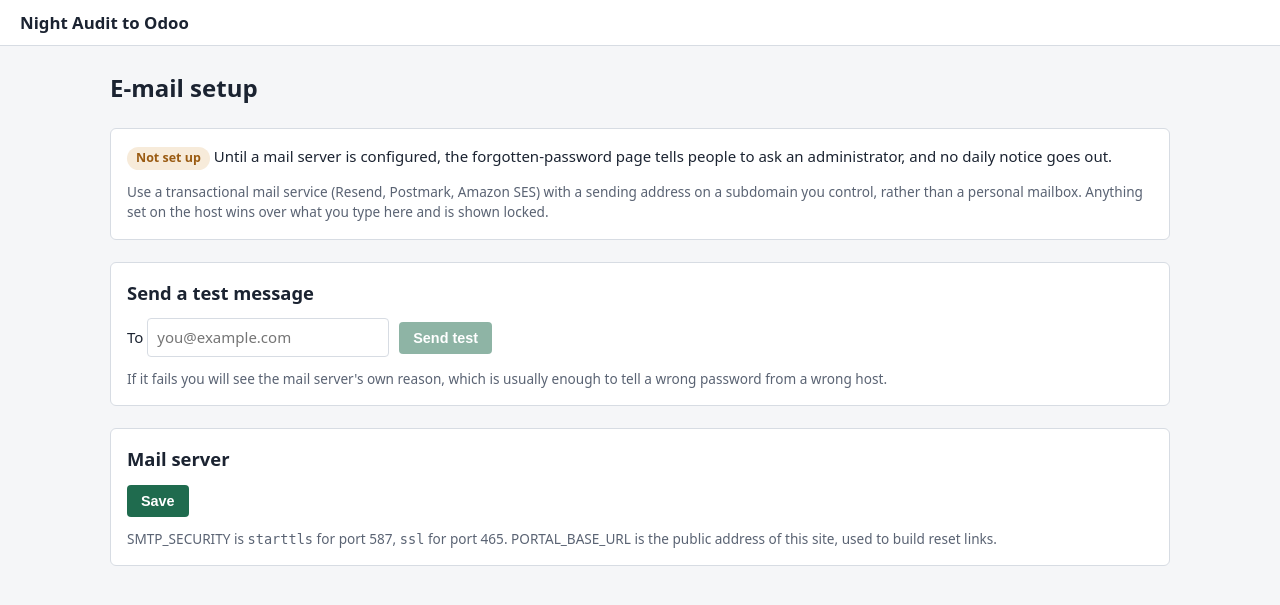
After one commit to chrisgannaway-max/japan2027, a FastAPI app: template odoo-automation/portal/templates/admin_email.html in a window 1280 px wide. The commit adds this page. Shown: the top 605 px of the page. Run offline with FastAPI, Linux system fonts and the light colour scheme; the template is opened without the code that fills it, so the values that code supplies are empty.

Commit message:
Add an e-mail setup page with a test-message button
SMTP was environment variables only, so checking it meant triggering a real
password reset and hoping.

/admin/email shows whether mail is working, lets an admin fill in the server
details in the browser, and sends a test message that reports the mail
server's own error when it fails - enough to tell a wrong password from a
wrong hostname.

The password is never rendered back: blank keeps the saved one, a checkbox
clears it. Values set on the host are shown locked and cannot be overridden
from the browser, so a pinned credential stays pinned.

Settings live in a key/value table; the mailer reads the environment first
and falls back to it. Also adds SMTP_REPLY_TO so replies reach a person.

6 new tests; 88 passing.

Co-Authored-By: Claude Opus 5 <noreply@anthropic.com>
Claude-Session: https://claude.ai/code/session_015CiJ1FwiaiSfeoGtrEP611

```diff
--- a/odoo-automation/portal/app.py
+++ b/odoo-automation/portal/app.py
@@ -70,6 +70,7 @@ class State:
         self.reload_config()
 
     def reload_config(self) -> None:
+        mail.set_stored(self.db.settings())
         if self.store is not None:
             self.props = self.store.properties()
             self.users = UserStore(records=self.store.users())
@@ -1003,3 +1004,46 @@ def missing_csv(days: int = 14, day: Optional[str] = None, user: User = Depends(
                         r["status"] if r else "", r["created_at"] if r else "", r["uploaded_by"] if r else ""])
     return Response(buf.getvalue(), media_type="text/csv",
                     headers={"Content-Disposition": f'attachment; filename="missing-uploads-{grid["end"]}.csv"'})
+
+
+# ------------------------------------------------------------------ e-mail setup
+@app.get("/admin/email", response_class=HTMLResponse)
+def email_page(request: Request, user: User = Depends(require_admin), msg: str = "", err: str = ""):
+    rows = []
+    for key in mail.KEYS:
+        secret = key in mail.SECRET_KEYS
+        rows.append({"key": key, "source": mail.source_of(key), "secret": secret,
+                     "value": "" if secret else mail.setting(key),
+                     "is_set": bool(mail.setting(key)),
+                     "locked": bool(os.environ.get(key))})
+    return render(request, "admin_email.html", rows=rows, configured=mail.configured(),
+                  msg=msg, err=err, test_to=user.email or "")
+
+
+@app.post("/admin/email")
+async def email_save(request: Request, user: User = Depends(require_admin)):
+    form = await request.form()
+    values = {}
+    for key in mail.KEYS:
+        if os.environ.get(key):
+            continue                                   # pinned on the host, not ours to change
+        v = (form.get(key) or "").strip()
+        if key in mail.SECRET_KEYS and not v:
+            continue                                   # blank means "leave the saved one alone"
+        values[key] = v
+    if form.get("clear_password"):
+        values["SMTP_PASSWORD"] = ""
+    state.db.save_settings(values, user.username)
+    state.reload_config()
+    return RedirectResponse("/admin/email?msg=Saved", status_code=303)
+
+
+@app.post("/admin/email/test")
+def email_test(request: Request, to: str = Form(...), user: User = Depends(require_admin)):
+    body = ("This is a test from the Night Audit portal.\n\n"
+            "If you can read this, password resets and the daily missing-uploads notice will reach people.\n"
+            f"Sent by {user.username}.\n")
+    ok, why = mail.send_reporting(to.strip(), "Night Audit portal: test message", body)
+    if ok:
+        return RedirectResponse(f"/admin/email?msg=Test+message+sent+to+{to.strip()}", status_code=303)
+    return RedirectResponse(f"/admin/email?err=Could+not+send:+{why}", status_code=303)
--- a/odoo-automation/portal/db.py
+++ b/odoo-automation/portal/db.py
@@ -54,6 +54,12 @@ CREATE TABLE IF NOT EXISTS invoices (
     exported_at TEXT,
     posted_at TEXT,
     odoo_move_id INTEGER
+);
+CREATE TABLE IF NOT EXISTS settings (
+    key TEXT PRIMARY KEY,
+    value TEXT,
+    updated_at TEXT,
+    updated_by TEXT
 );
 CREATE TABLE IF NOT EXISTS password_resets (
     token_hash TEXT PRIMARY KEY,
@@ -266,3 +272,21 @@ class Database:
         if row is None or row["used_at"] or row["expires_at"] < datetime.now().isoformat(timespec="seconds"):
             return None
         return row["username"]
+
+    # ---------------------------------------------------------------- settings
+    def settings(self) -> dict[str, str]:
+        with self._conn() as c:
+            return {r["key"]: (r["value"] or "") for r in c.execute("SELECT key, value FROM settings")}
+
+    def save_settings(self, values: dict[str, str], username: str = "") -> None:
+        """Blank values are removed rather than stored, so falling back to the environment
+        is always possible."""
+        now = datetime.now().isoformat(timespec="seconds")
+        with self._conn() as c:
+            for k, v in values.items():
+                if v is None or v == "":
+                    c.execute("DELETE FROM settings WHERE key=?", (k,))
+                else:
+                    c.execute("INSERT INTO settings(key, value, updated_at, updated_by) VALUES(?,?,?,?) "
+                              "ON CONFLICT(key) DO UPDATE SET value=excluded.value, updated_at=excluded.updated_at, "
+                              "updated_by=excluded.updated_by", (k, v, now, username))
--- a/odoo-automation/portal/mail.py
+++ b/odoo-automation/portal/mail.py
@@ -2,11 +2,15 @@
 
 Configured entirely by environment variables, so nothing secret sits in the repository:
 
-    SMTP_HOST, SMTP_PORT (587), SMTP_USER, SMTP_PASSWORD, SMTP_FROM
+    SMTP_HOST, SMTP_PORT (587), SMTP_USER, SMTP_PASSWORD, SMTP_FROM, SMTP_REPLY_TO
     SMTP_SECURITY   starttls (default) | ssl | none
     PORTAL_BASE_URL https://nightaudit.example.com   - used to build links
 
-If SMTP_HOST is unset, `configured()` is False and the caller tells the user to contact
+The same keys can be saved on the Settings page instead, which is easier for whoever runs
+this day to day.  The environment always wins, so a value pinned on the host cannot be
+changed from the browser.
+
+If no host is configured, `configured()` is False and the caller tells the user to contact
 their administrator rather than pretending an e-mail went out.
 """
 from __future__ import annotations
@@ -17,27 +21,62 @@ from email.message import EmailMessage
 from typing import Optional
 
 
+KEYS = ("SMTP_HOST", "SMTP_PORT", "SMTP_USER", "SMTP_PASSWORD", "SMTP_FROM", "SMTP_SECURITY",
+        "SMTP_REPLY_TO", "PORTAL_BASE_URL")
+SECRET_KEYS = ("SMTP_PASSWORD",)
+
+#: filled in from the database by the portal; the environment always wins over it, so a
+#: value set on the host cannot be silently overridden from the browser.
+_stored: dict[str, str] = {}
+
+
+def set_stored(values: dict[str, str]) -> None:
+    global _stored
+    _stored = {k: v for k, v in (values or {}).items() if k in KEYS and v}
+
+
+def setting(key: str, default: str = "") -> str:
+    return os.environ.get(key) or _stored.get(key) or default
+
+
+def source_of(key: str) -> str:
+    if os.environ.get(key):
+        return "environment"
+    if _stored.get(key):
+        return "saved here"
+    return ""
+
+
 def configured() -> bool:
-    return bool(os.environ.get("SMTP_HOST") and os.environ.get("SMTP_FROM"))
+    return bool(setting("SMTP_HOST") and setting("SMTP_FROM"))
 
 
 def base_url() -> str:
-    return os.environ.get("PORTAL_BASE_URL", "").rstrip("/")
+    return setting("PORTAL_BASE_URL").rstrip("/")
 
 
 def send(to: str, subject: str, body: str) -> bool:
-    """True if it was handed to the mail server.  Never raises: a failed e-mail must not
-    take the site down, and the caller shows the same message either way."""
-    if not configured() or not to:
-        return False
+    """True if the mail server accepted it."""
+    return send_reporting(to, subject, body)[0]
+
+
+def send_reporting(to: str, subject: str, body: str) -> tuple[bool, str]:
+    """(sent, why not).  Never raises: a mail server having a bad day must not take the
+    site down, and the reason is worth showing on the test page."""
+    if not configured():
+        return False, "No mail server configured (SMTP_HOST and SMTP_FROM)."
+    if not to:
+        return False, "No address to send to."
     msg = EmailMessage()
-    msg["From"] = os.environ["SMTP_FROM"]
+    msg["From"] = setting("SMTP_FROM")
     msg["To"] = to
+    if setting("SMTP_REPLY_TO"):
+        msg["Reply-To"] = setting("SMTP_REPLY_TO")
     msg["Subject"] = subject
     msg.set_content(body)
-    host, port = os.environ["SMTP_HOST"], int(os.environ.get("SMTP_PORT", "587"))
-    security = os.environ.get("SMTP_SECURITY", "starttls").lower()
-    user, password = os.environ.get("SMTP_USER"), os.environ.get("SMTP_PASSWORD")
+    host, port = setting("SMTP_HOST"), int(setting("SMTP_PORT", "587") or 587)
+    security = setting("SMTP_SECURITY", "starttls").lower()
+    user, password = setting("SMTP_USER"), setting("SMTP_PASSWORD")
     try:
         if security == "ssl":
             server: smtplib.SMTP = smtplib.SMTP_SSL(host, port, timeout=20)
@@ -49,10 +88,10 @@ def send(to: str, subject: str, body: str) -> bool:
             if user and password:
                 server.login(user, password)
             server.send_message(msg)
-        return True
+        return True, ""
     except Exception as e:  # noqa: BLE001 - log and carry on
         print(f"[mail] could not send to {to}: {type(e).__name__}: {e}")
-        return False
+        return False, f"{type(e).__name__}: {e}"
 
 
 def reset_email(username: str, link: str, minutes: int) -> tuple[str, str]:
--- a/odoo-automation/portal/templates/admin.html
+++ b/odoo-automation/portal/templates/admin.html
@@ -13,6 +13,7 @@
 </div>
 <div class="card">
   <h2>Account mapping</h2>
+  <p class="small"><a href="/admin/email">E-mail setup</a> &middot; needed for password resets and daily notices</p>
   <p class="small">Chart of accounts: {% if accounts_count %}{{ accounts_count }} loaded{% else %}<b>not loaded</b>{% endif %} &middot; <a href="/admin/accounts">manage</a></p>
   <form method="post" action="/admin/mapping/import/worksheet" enctype="multipart/form-data" class="row">
     <label>Filled-in mapping worksheet <input id="ws_file" type="file" name="file" accept=".xlsx" required></label>
--- /dev/null
+++ b/odoo-automation/portal/templates/admin_email.html
@@ -0,0 +1,51 @@
+{% extends "base.html" %}{% block title %}E-mail setup{% endblock %}
+{% block body %}
+<h1>E-mail setup</h1>
+{% if msg %}<p class="pill ok">{{ msg }}</p>{% endif %}
+{% if err %}<p class="err">{{ err }}</p>{% endif %}
+
+<div class="card">
+  {% if configured %}
+    <p><span class="pill ok">Ready</span> Password resets and daily notices can be sent.</p>
+  {% else %}
+    <p><span class="pill warn">Not set up</span> Until a mail server is configured, the forgotten-password
+      page tells people to ask an administrator, and no daily notice goes out.</p>
+  {% endif %}
+  <p class="small">Use a transactional mail service (Resend, Postmark, Amazon SES) with a sending address on a
+    subdomain you control, rather than a personal mailbox. Anything set on the host wins over what you type here
+    and is shown locked.</p>
+</div>
+
+<div class="card">
+  <h2>Send a test message</h2>
+  <form method="post" action="/admin/email/test" class="row">
+    <label>To <input id="test_to" type="email" name="to" value="{{ test_to }}" required placeholder="you@example.com"></label>
+    <button class="btn" type="submit" {% if not configured %}disabled title="configure a mail server first"{% endif %}>Send test</button>
+  </form>
+  <p class="small">If it fails you will see the mail server's own reason, which is usually enough to tell a wrong
+    password from a wrong host.</p>
+</div>
+
+<div class="card">
+  <h2>Mail server</h2>
+  <form method="post" action="/admin/email" style="display:grid;grid-template-columns:repeat(auto-fit,minmax(260px,1fr));gap:10px">
+    {% for row in rows %}
+      <label>{{ row.key }}
+        {% if row.locked %}
+          <input id="{{ row.key }}" value="{% if row.secret %}(set on the host){% else %}{{ row.value }}{% endif %}" disabled>
+          <span class="small">set on the host</span>
+        {% elif row.secret %}
+          <input id="{{ row.key }}" type="password" name="{{ row.key }}" placeholder="{{ 'leave blank to keep the saved one' if row.is_set else 'not set' }}" autocomplete="new-password">
+          {% if row.is_set %}<label class="small"><input type="checkbox" name="clear_password" value="1"> clear it</label>{% endif %}
+        {% else %}
+          <input id="{{ row.key }}" name="{{ row.key }}" value="{{ row.value }}">
+          {% if row.source %}<span class="small">{{ row.source }}</span>{% endif %}
+        {% endif %}
+      </label>
+    {% endfor %}
+    <div class="row" style="grid-column:1/-1"><button class="btn" type="submit">Save</button></div>
+  </form>
+  <p class="small">SMTP_SECURITY is <code>starttls</code> for port 587, <code>ssl</code> for port 465.
+    PORTAL_BASE_URL is the public address of this site, used to build reset links.</p>
+</div>
+{% endblock %}
```
Also changed, not shown: odoo-automation/tests/test_auth.py (+49 -0 lines), odoo-automation/README.md.
